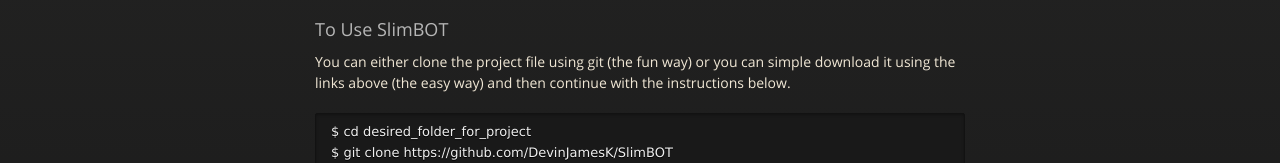
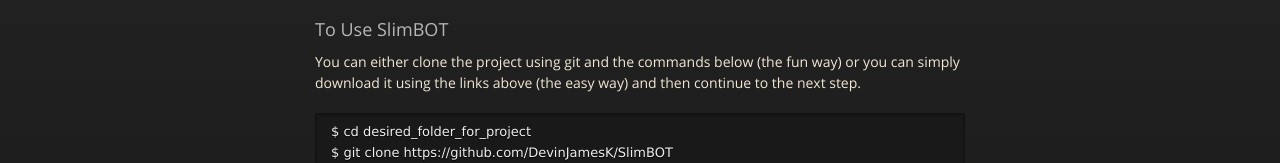
Before and after one commit to DevinJamesK/SlimBOT, a plain HTML site: page index.html in a window 1280 px wide. Shown: the part 524-687 px from the top of the page. Drawn offline with nearby package versions, Linux system fonts and the light colour scheme.

Commit message:
Update index.html

```diff
--- a/index.html
+++ b/index.html
@@ -46,7 +46,7 @@
 <h3>
 <a name="welcome-to-github-pages" class="anchor" href="#welcome-to-github-pages"><span class="octicon octicon-link"></span></a>To Use SlimBOT</h3>
 
-<p>You can either clone the project file using git (the fun way) or you can simple download it using the links above (the easy way) and then continue with the instructions below.</p>
+<p>You can either clone the project using git and the commands below (the fun way) or you can simply download it using the links above (the easy way) and then continue to the next step.</p>
 
 <pre><code>$ cd desired_folder_for_project
 $ git clone https://github.com/DevinJamesK/SlimBOT
```
